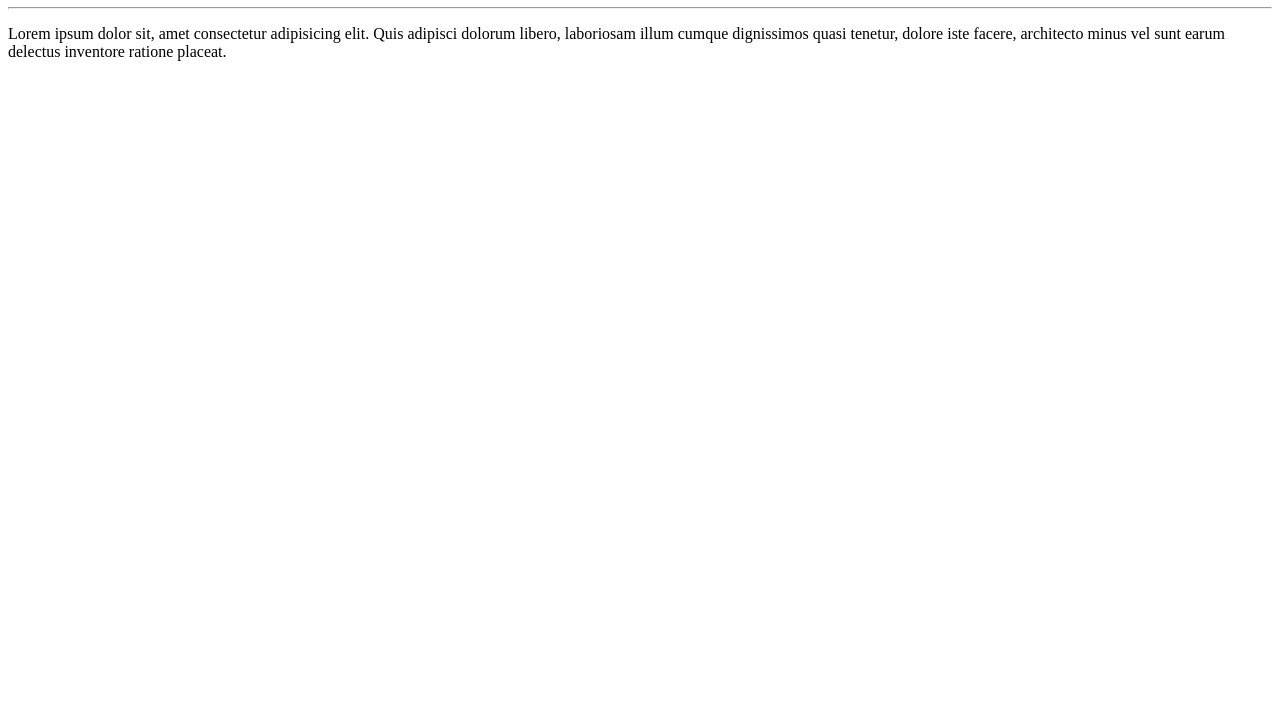
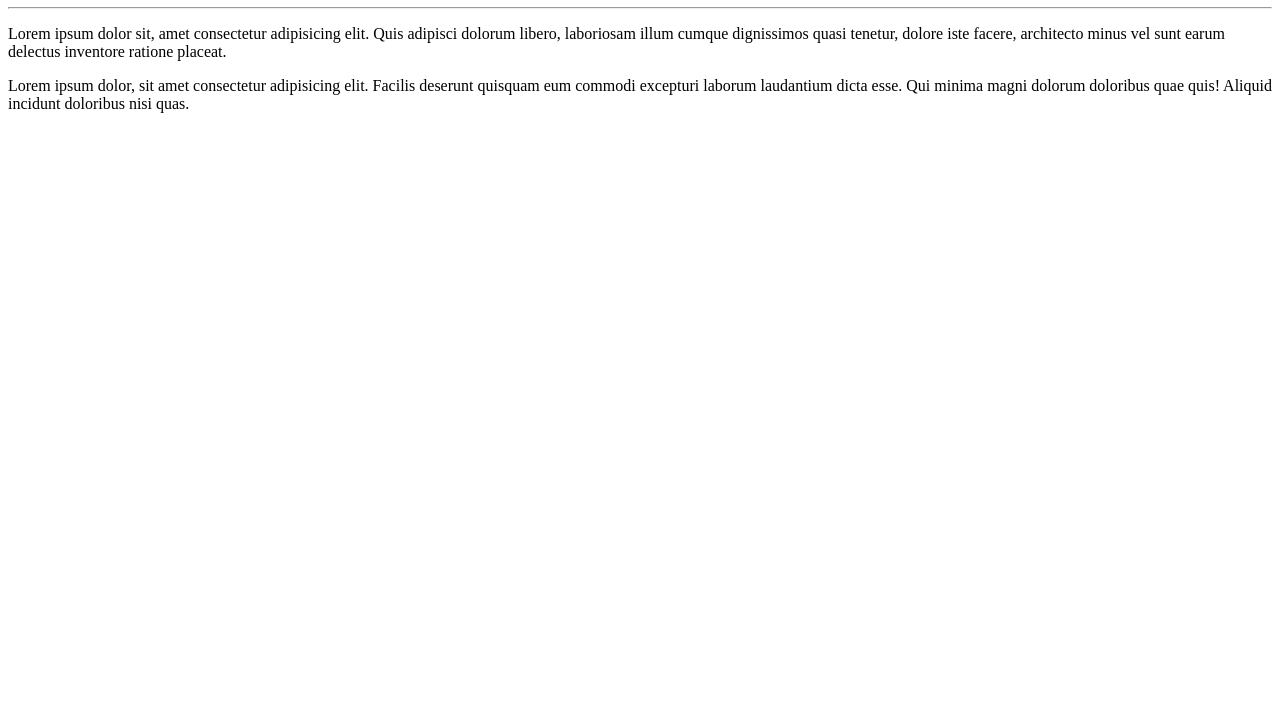
Before and after one commit to AlvaroSimoesNeto/Ola-Mundo, a plain HTML site: page site-exemplo/index.html in a window 1280 px wide. Shown: the part 73-800 px from the top of the page. Drawn offline with Linux system fonts and the light colour scheme.

Commit message:
adicionou mais uma linha!

```diff
--- a/site-exemplo/index.html
+++ b/site-exemplo/index.html
@@ -14,6 +14,7 @@
     <hr>
 
     <p> Lorem ipsum dolor sit, amet consectetur adipisicing elit. Quis adipisci dolorum libero, laboriosam illum cumque dignissimos quasi tenetur, dolore iste facere, architecto minus vel sunt earum delectus inventore ratione placeat.</p>
+    <p>Lorem ipsum dolor, sit amet consectetur adipisicing elit. Facilis deserunt quisquam eum commodi excepturi laborum laudantium dicta esse. Qui minima magni dolorum doloribus quae quis! Aliquid incidunt doloribus nisi quas.</p>
 
     <body>
 
```
